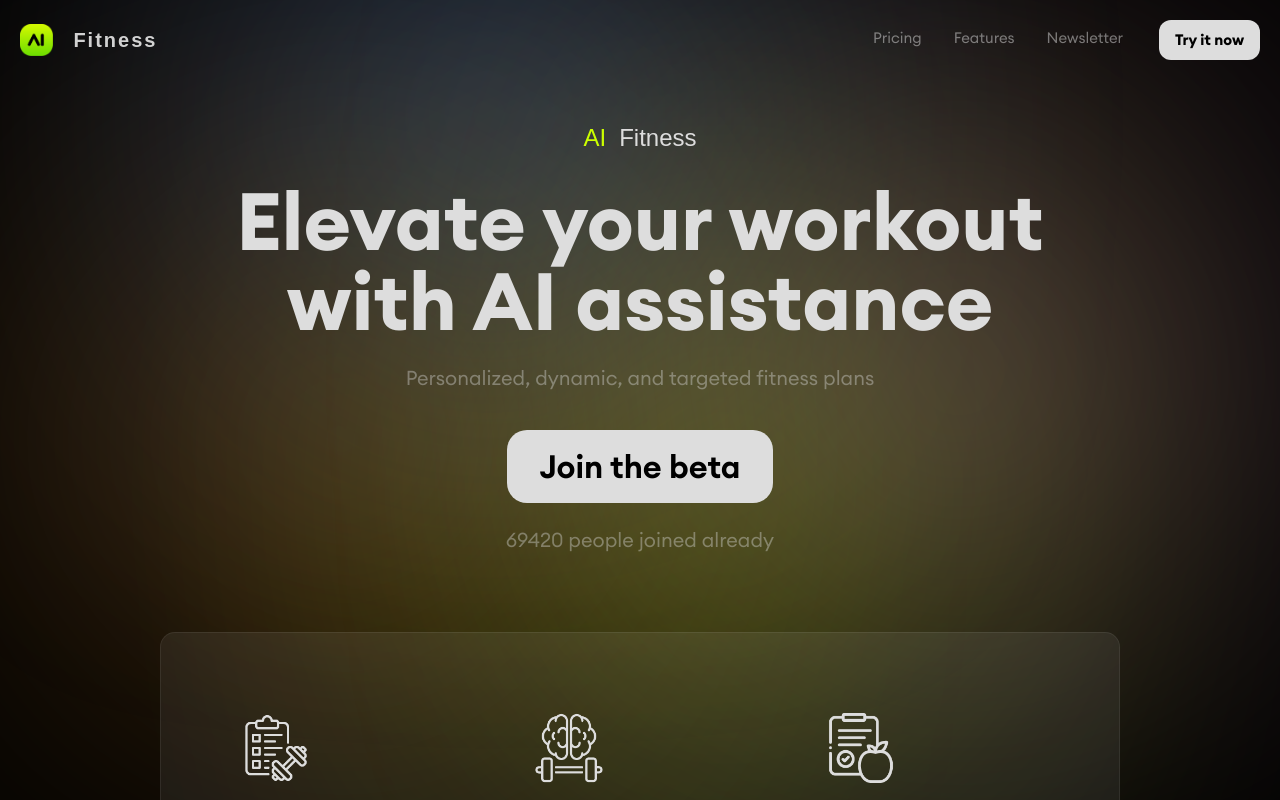
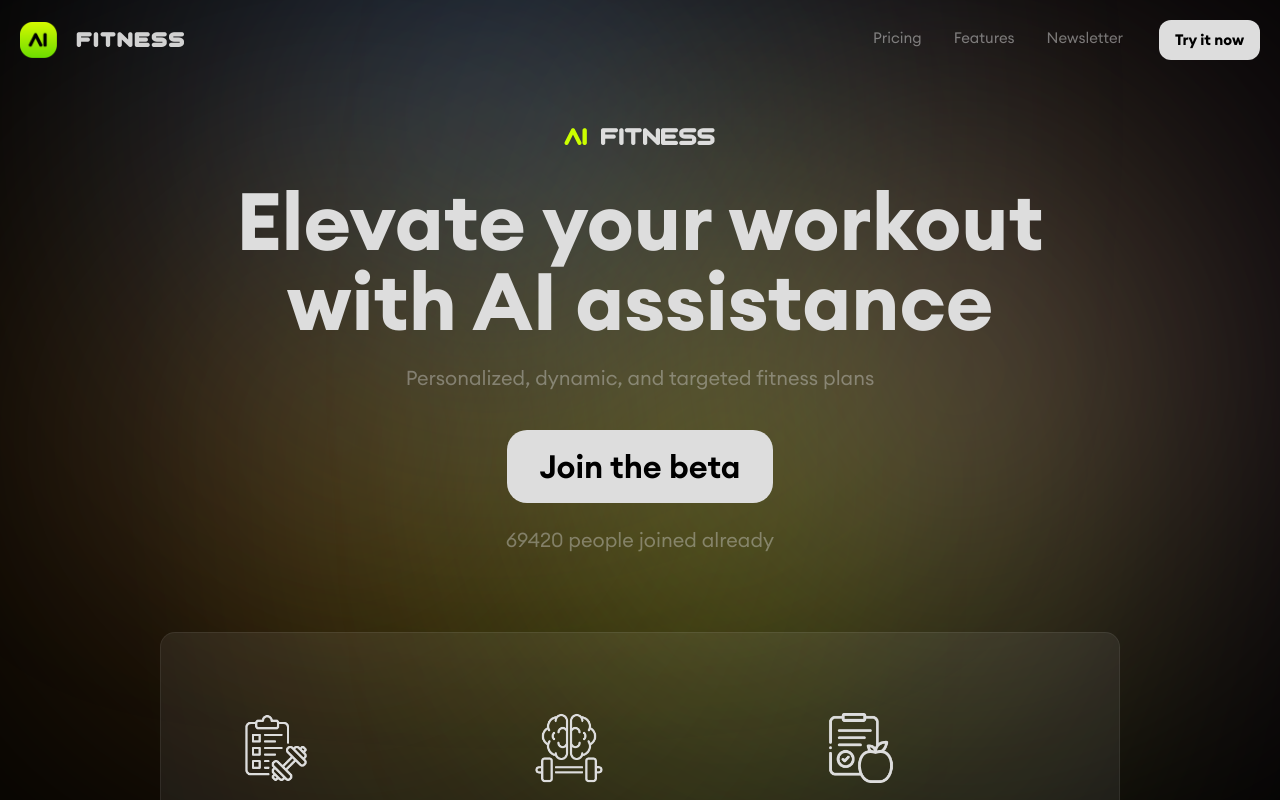
Before and after one commit to youssefcamao/AIFitness, a Vue app in the folder frontend/: page /home in a window 1280 px wide. Shown: the top 800 px of the page. Built offline with nearby package versions, Linux system fonts and the light colour scheme; no server answers.

Commit message:
added font

```diff
--- a/frontend/src/components/landing-page/Navbar.vue
+++ b/frontend/src/components/landing-page/Navbar.vue
@@ -73,7 +73,7 @@ onUnmounted(() => {
     text-align: center;
     font-size: 20px;
     margin-left: 20px;
-    font-family: Zian, sans-serif;
+    font-family: 'Zian', sans-serif;
     color: #DDD;
     letter-spacing: 2px;
     opacity: 95%;
--- a/frontend/src/components/landing-page/Stage.vue
+++ b/frontend/src/components/landing-page/Stage.vue
@@ -66,7 +66,7 @@ const HandleChat = () => {
 }
 
 .label-logo {
-    font-family: Zian, sans-serif;
+    font-family: 'Zian', sans-serif;
     color: #ddd;
 
     :first-child {
--- a/frontend/src/style.css
+++ b/frontend/src/style.css
@@ -52,3 +52,8 @@
     font-weight: 600;
     font-style: italic;
 }
+
+@font-face {
+    font-family: 'Zian';
+    src: url('./assets/fonts/Zian.ttf') format('truetype');
+}
```
Also changed, not shown: frontend/src/assets/fonts/Zian.ttf (added).
